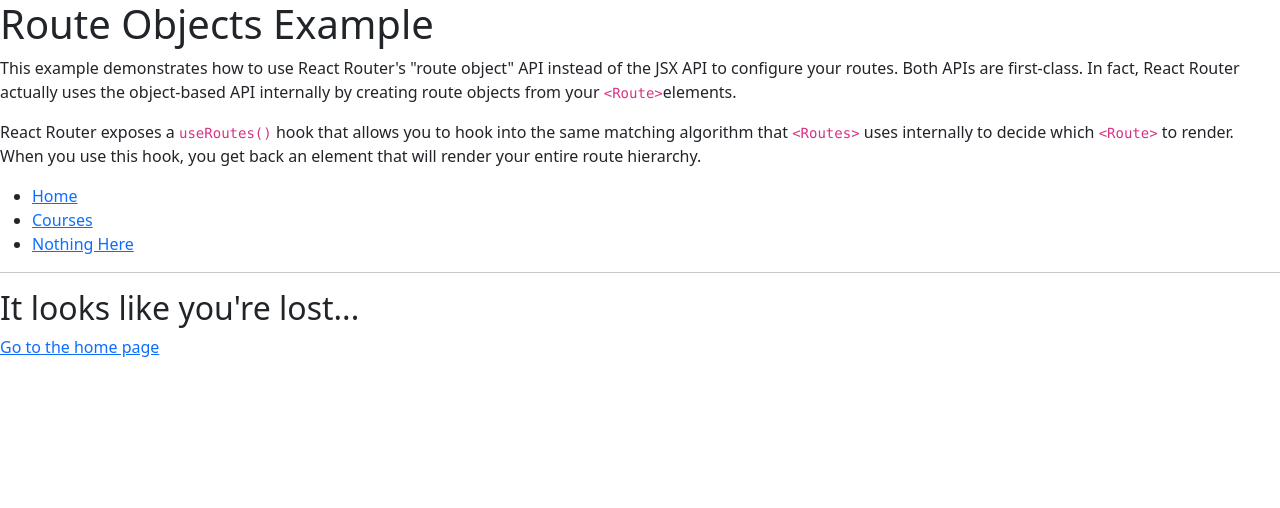
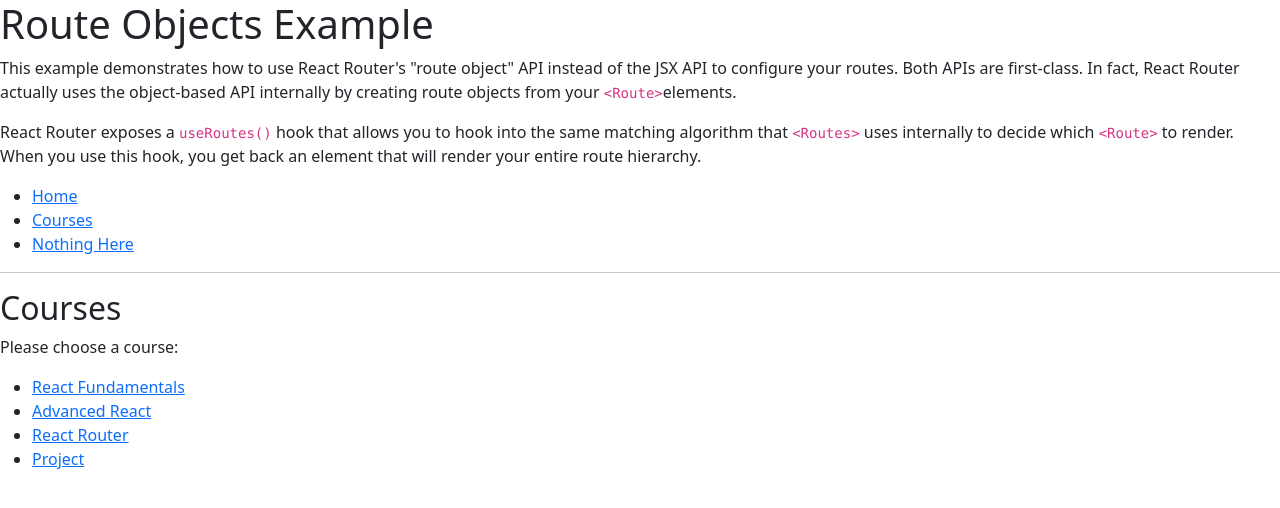
Before and after one commit to Codooze/Graphql-MERN, a React (Vite) app in the folder client/: page /project in a window 1280 px wide. Shown: the top 508 px of the page. Built offline with nearby package versions, Linux system fonts and the light colour scheme.

Commit message:
testsettset

```diff
--- a/client/src/Index.tsx
+++ b/client/src/Index.tsx
@@ -28,11 +28,11 @@
       children: [
         { index: true, element: <Home /> },
         {
-          path: "/courses",
+          path: "/project",
           element: <Courses />,
           children: [
             { index: true, element: <CoursesIndex /> },
-            { path: "/courses/:id", element: <Project /> },
+            { path: "/project/:id", element: <Project /> },
           ],
         },
         { path: "*", element: <NoMatch /> },
@@ -128,7 +128,7 @@
             <Link to="react-router">React Router</Link>
           </li>
           <li>
-            <Link to="project/63d6b9d65c94d40ff7dee1bb">Project</Link>
+            <Link to="63d6b9d65c94d40ff7dee1bb">Project</Link>
           </li>
         </ul>
       </nav>
```
